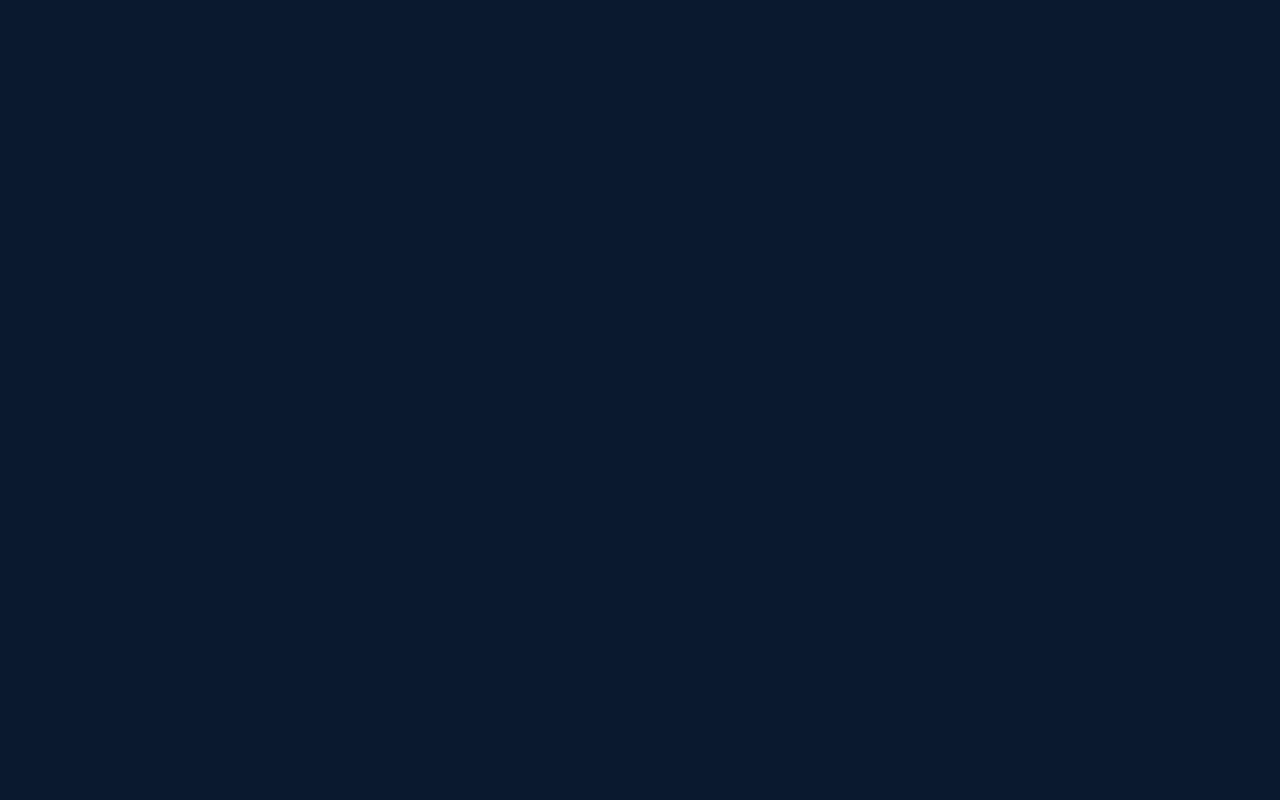
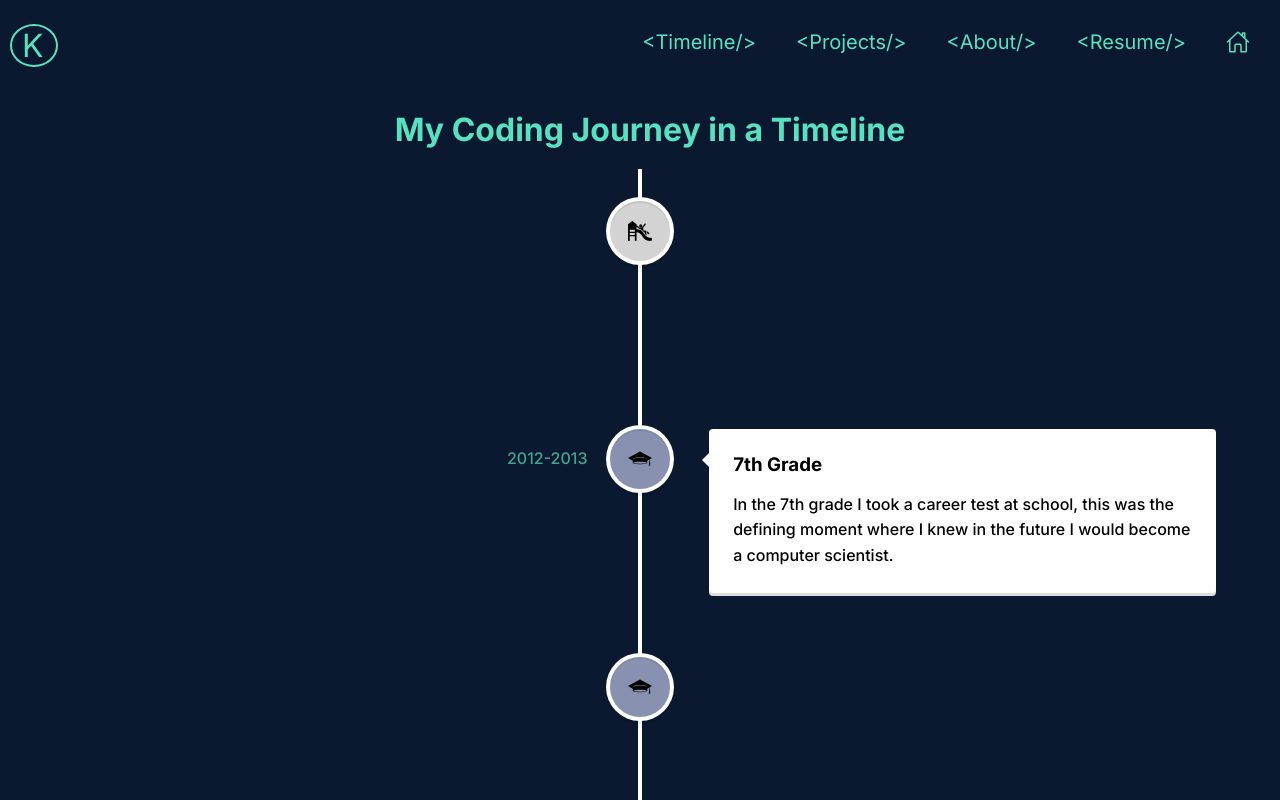
Before and after one commit to ksims20/ksims20.github.io, a React (Create React App) app: page /timeline in a window 1280 px wide. Before the commit this address had no page. Shown: the top 800 px of the page. Built offline with nearby package versions, Linux system fonts and the light colour scheme.

Commit message:
Changed routes

```diff
--- a/src/App.js
+++ b/src/App.js
@@ -14,10 +14,10 @@ const App = () => {
     <Router>
         <Routes>
           <Route path="/" element={<Home/>} />
-          <Route path="/timeline.js" element={<Timeline/>} />
-          <Route path="/about.js" element={<About/>} />
-          <Route path="/projects.js" element={<Projects/>} />
-          <Route path="/resume.js" element={<Resume/>} />
+          <Route path="/timeline" element={<Timeline/>} />
+          <Route path="/about" element={<About/>} />
+          <Route path="/projects" element={<Projects/>} />
+          <Route path="/resume" element={<Resume/>} />
           </Routes>
     </Router>
   );
```
Also changed, not shown: 1 other file (tests, documents, lock files or other folders).
